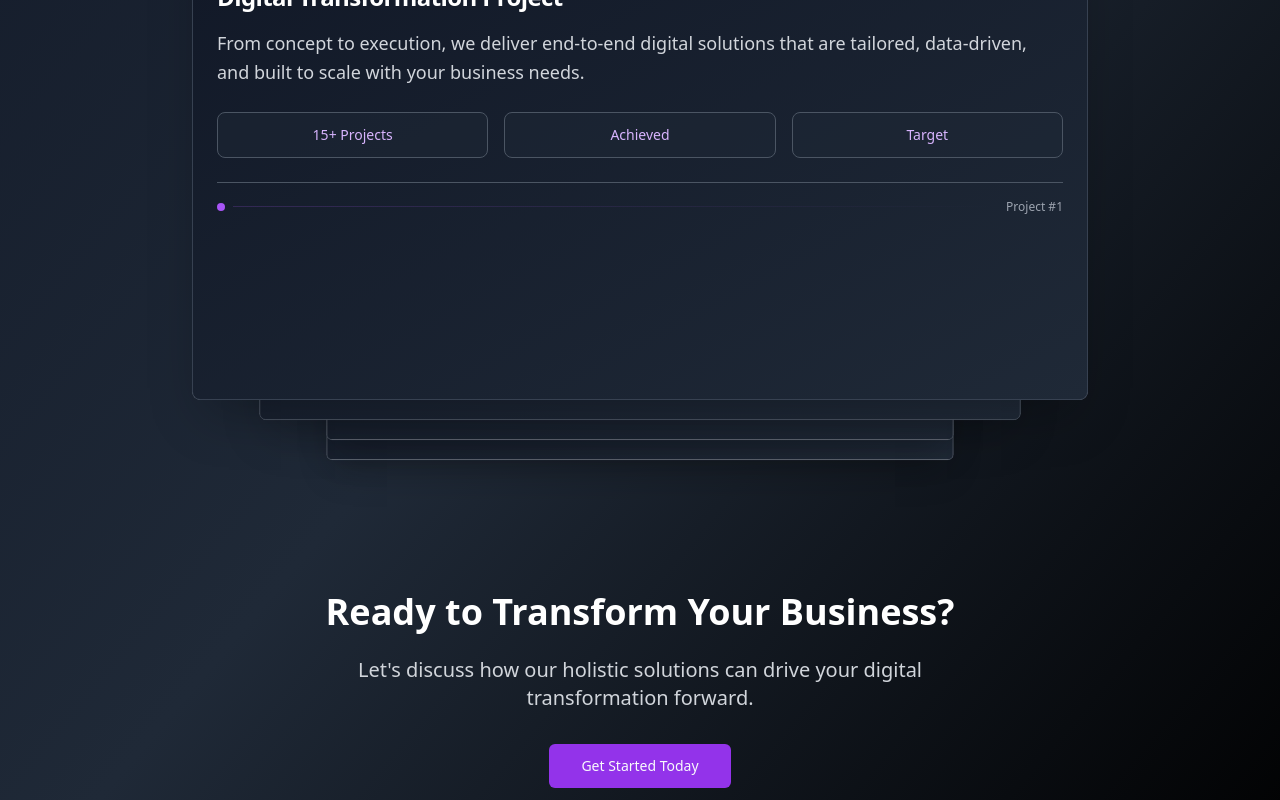
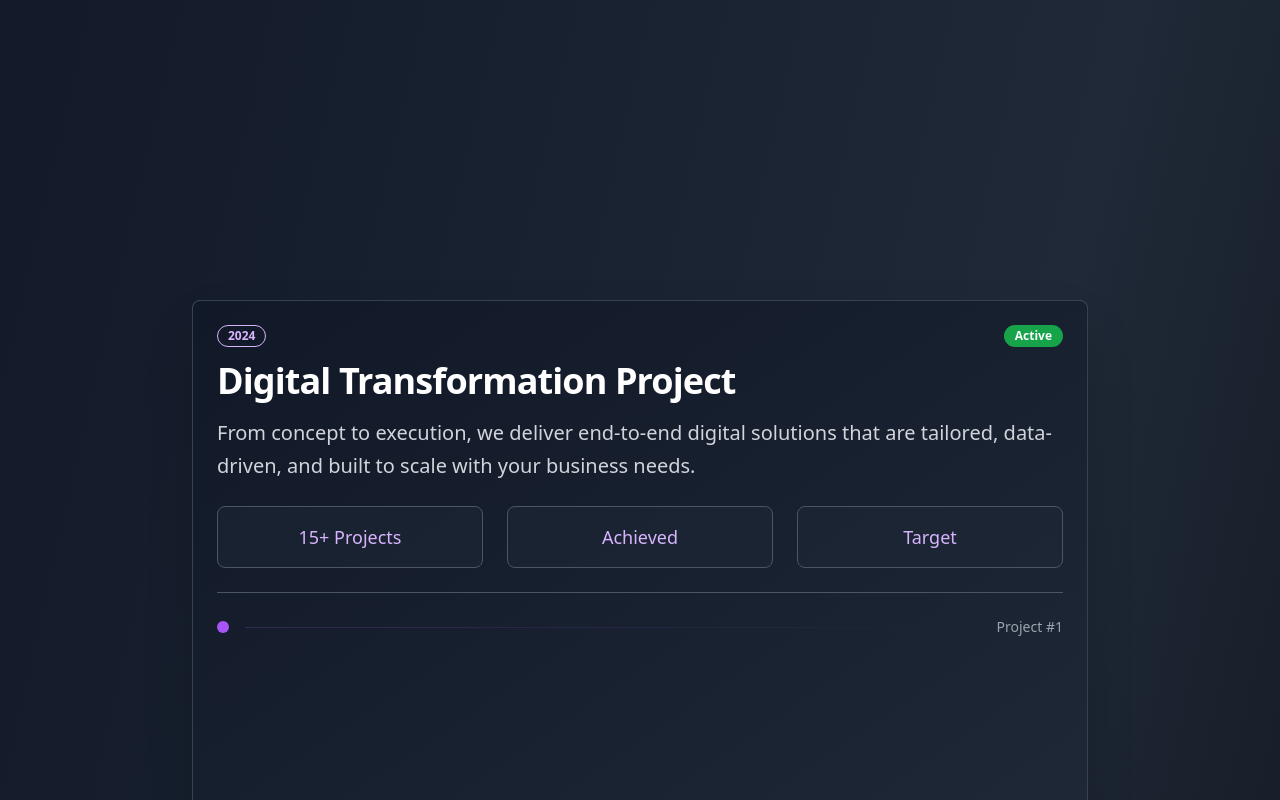
Before and after one commit to bytesameer/card-stack, a React (Vite) app: page / in a window 1280 px wide. Shown: the part 600-1400 px from the top of the page. Built offline with nearby package versions, Linux system fonts and the light colour scheme.

Commit message:
Refactor: Implement scroll behavior from reference site
Implement scroll-driven card stacking animation similar to the reference site.

```diff
--- a/src/components/CardStack.tsx
+++ b/src/components/CardStack.tsx
@@ -1,172 +1,86 @@
 
-import React, { useRef, useEffect, useState } from 'react';
+import React, { useRef, useEffect } from 'react';
 import { gsap } from 'gsap';
 import { ScrollTrigger } from 'gsap/ScrollTrigger';
 import CardStackItem from './CardStackItem';
 import { Card } from '@/types/Card';
 
-// Register GSAP plugins
 gsap.registerPlugin(ScrollTrigger);
 
 interface CardStackProps {
   cards: Card[];
-  containerHeight?: string;
 }
 
-const CardStack: React.FC<CardStackProps> = ({
-  cards,
-  containerHeight = '50vh'
-}) => {
+const CardStack: React.FC<CardStackProps> = ({ cards }) => {
   const containerRef = useRef<HTMLDivElement>(null);
   const cardRefs = useRef<(HTMLDivElement | null)[]>([]);
-  const [currentIndex, setCurrentIndex] = useState(0);
-  const [isAnimating, setIsAnimating] = useState(false);
 
   useEffect(() => {
     const container = containerRef.current;
     if (!container || cards.length === 0) return;
 
-    // Set initial positions and scales
+    // Clear any existing ScrollTriggers
+    ScrollTrigger.getAll().forEach(trigger => trigger.kill());
+
+    // Set initial positions for all cards
     cardRefs.current.forEach((card, index) => {
       if (card) {
-        const scale = Math.max(0.7, 1 - (index * 0.15));
-        const yOffset = index * 20;
-
         gsap.set(card, {
-          scale: scale,
-          y: yOffset,
-          zIndex: 10 - index,
-          transformOrigin: 'center bottom'
+          yPercent: index === 0 ? 0 : 100,
+          zIndex: cards.length - index
         });
       }
     });
 
-    let wheelTimeout: NodeJS.Timeout;
+    // Create scroll animations for each card
+    cardRefs.current.forEach((card, index) => {
+      if (card && index > 0) {
+        const previousCard = cardRefs.current[index - 1];
 
-    const handleWheel = (e: WheelEvent) => {
-      if (isAnimating) return;
+        ScrollTrigger.create({
+          trigger: container,
+          start: `top+=${index * window.innerHeight * 0.8} top`,
+          end: `top+=${(index + 1) * window.innerHeight * 0.8} top`,
+          scrub: 1,
+          onUpdate: (self) => {
+            const progress = self.progress;
 
-      e.preventDefault();
+            // Animate current card sliding up
+            gsap.to(card, {
+              yPercent: 100 - (progress * 100),
+              duration: 0.1,
+              ease: "none"
+            });
 
-      clearTimeout(wheelTimeout);
-      wheelTimeout = setTimeout(() => {
-        const direction = e.deltaY > 0 ? 1 : -1;
-
-        if (direction > 0 && currentIndex < cards.length - 1) {
-          // Scroll down - next card
-          animateToNext();
-        } else if (direction < 0 && currentIndex > 0) {
-          // Scroll up - previous card
-          animateToPrevious();
-        } else if (currentIndex === cards.length - 1 && direction > 0) {
-          // Allow normal page scroll after last card
-          document.body.style.overflow = 'auto';
-          return;
-        }
-      }, 50);
-    };
-
-    const animateToNext = () => {
-      if (currentIndex >= cards.length - 1) return;
-
-      setIsAnimating(true);
-      const nextIndex = currentIndex + 1;
-
-      // Animate current card out (scale down and move up)
-      const currentCard = cardRefs.current[currentIndex];
-      if (currentCard) {
-        gsap.to(currentCard, {
-          scale: 0.7,
-          y: -100,
-          duration: 0.5,
-          ease: 'power2.out'
+            // Animate previous card sliding up and out
+            if (previousCard) {
+              gsap.to(previousCard, {
+                yPercent: -(progress * 100),
+                duration: 0.1,
+                ease: "none"
               });
             }
-
-      // Animate all cards to new positions
-      cardRefs.current.forEach((card, index) => {
-        if (card && index > currentIndex) {
-          const newScale = Math.max(0.7, 1 - ((index - nextIndex) * 0.15));
-          const newY = (index - nextIndex) * 20;
-
-          gsap.to(card, {
-            scale: newScale,
-            y: newY,
-            duration: 0.5,
-            ease: 'power2.out',
-            onComplete: index === nextIndex ? () => {
-              setCurrentIndex(nextIndex);
-              setIsAnimating(false);
-            } : undefined
+          }
         });
       }
     });
-    };
-
-    const animateToPrevious = () => {
-      if (currentIndex <= 0) return;
-
-      setIsAnimating(true);
-      const prevIndex = currentIndex - 1;
-
-      // Animate all cards to new positions
-      cardRefs.current.forEach((card, index) => {
-        if (card) {
-          const newScale = Math.max(0.7, 1 - ((index - prevIndex) * 0.15));
-          const newY = (index - prevIndex) * 20;
-
-          gsap.to(card, {
-            scale: newScale,
-            y: newY,
-            duration: 0.5,
-            ease: 'power2.out',
-            onComplete: index === prevIndex ? () => {
-              setCurrentIndex(prevIndex);
-              setIsAnimating(false);
-            } : undefined
-          });
-        }
-      });
-    };
-
-    // Prevent normal scrolling when in card stack area
-    document.body.style.overflow = 'hidden';
-    container.addEventListener('wheel', handleWheel, { passive: false });
 
     return () => {
-      container.removeEventListener('wheel', handleWheel);
-      clearTimeout(wheelTimeout);
-      document.body.style.overflow = 'auto';
       ScrollTrigger.getAll().forEach(trigger => trigger.kill());
     };
-  }, [cards.length, currentIndex, isAnimating]);
+  }, [cards.length]);
 
   const setCardRef = (index: number) => (el: HTMLDivElement | null) => {
     cardRefs.current[index] = el;
   };
 
-  // Support for reduced motion
-  useEffect(() => {
-    const mediaQuery = window.matchMedia('(prefers-reduced-motion: reduce)');
-    if (mediaQuery.matches) {
-      gsap.globalTimeline.timeScale(0.1);
-    }
-  }, []);
-
   return (
     <div
       ref={containerRef}
-      className="card-stack-container relative mx-auto max-w-4xl px-4"
-      style={{ height: containerHeight }}
-      role="group"
-      aria-label="Interactive card stack"
-      aria-live="polite"
-      aria-describedby="card-stack-instructions"
+      className="relative"
+      style={{ height: `${cards.length * 100}vh` }}
     >
-      <div className="sr-only" id="card-stack-instructions">
-        Use scroll wheel or swipe to navigate through cards. Currently showing card {currentIndex + 1} of {cards.length}.
-      </div>
-
+      <div className="sticky top-0 h-screen overflow-hidden">
         {cards.map((card, index) => (
           <CardStackItem
             key={card.id}
@@ -175,17 +89,6 @@ const CardStack: React.FC<CardStackProps> = ({
             ref={setCardRef(index)}
           />
         ))}
-
-      {/* Progress indicator */}
-      <div className="absolute bottom-4 left-1/2 transform -translate-x-1/2 flex space-x-2">
-        {cards.map((_, index) => (
-          <div
-            key={index}
-            className={`w-2 h-2 rounded-full transition-colors duration-300 ${
-              index === currentIndex ? 'bg-purple-500' : 'bg-gray-600'
-            }`}
-          />
-        ))}
       </div>
     </div>
   );
--- a/src/components/CardStackItem.tsx
+++ b/src/components/CardStackItem.tsx
@@ -14,10 +14,9 @@ const CardStackItem = React.forwardRef<HTMLDivElement, CardStackItemProps>(
     return (
       <div
         ref={ref}
-        className="card-stack-item absolute inset-0 w-full"
-        style={{ zIndex: 10 - index }}
+        className="absolute inset-0 w-full h-full flex items-center justify-center p-8"
       >
-        <Card className="h-full bg-gradient-to-br from-gray-900 to-gray-800 border-gray-700 text-white shadow-2xl hover:shadow-3xl transition-shadow duration-300 group hover:border-purple-500/50">
+        <Card className="w-full max-w-4xl h-[600px] bg-gradient-to-br from-gray-900 to-gray-800 border-gray-700 text-white shadow-2xl">
           <CardHeader className="pb-4">
             <div className="flex justify-between items-start mb-2">
               <Badge variant="outline" className="text-purple-300 border-purple-300">
@@ -30,20 +29,20 @@ const CardStackItem = React.forwardRef<HTMLDivElement, CardStackItemProps>(
                 {card.status}
               </Badge>
             </div>
-            <CardTitle className="text-2xl font-bold text-white group-hover:text-purple-300 transition-colors">
+            <CardTitle className="text-4xl font-bold text-white">
               {card.title}
             </CardTitle>
           </CardHeader>
           <CardContent className="space-y-6">
-            <CardDescription className="text-gray-300 text-lg leading-relaxed">
+            <CardDescription className="text-gray-300 text-xl leading-relaxed">
               {card.description}
             </CardDescription>
 
             {card.achievements && (
-              <div className="grid grid-cols-3 gap-4">
+              <div className="grid grid-cols-3 gap-6">
                 {card.achievements.map((achievement, idx) => (
-                  <div key={idx} className="text-center p-3 bg-gray-800/50 rounded-lg border border-gray-600">
-                    <div className="text-sm font-medium text-purple-300">
+                  <div key={idx} className="text-center p-4 bg-gray-800/50 rounded-lg border border-gray-600">
+                    <div className="text-lg font-medium text-purple-300">
                       {achievement}
                     </div>
                   </div>
@@ -51,10 +50,10 @@ const CardStackItem = React.forwardRef<HTMLDivElement, CardStackItemProps>(
               </div>
             )}
 
-            <div className="flex items-center justify-between pt-4 border-t border-gray-600">
-              <div className="w-2 h-2 bg-purple-500 rounded-full"></div>
-              <div className="flex-1 h-px bg-gradient-to-r from-purple-500/20 to-transparent ml-2"></div>
-              <span className="text-xs text-gray-400 ml-2">Project #{card.id}</span>
+            <div className="flex items-center justify-between pt-6 border-t border-gray-600">
+              <div className="w-3 h-3 bg-purple-500 rounded-full"></div>
+              <div className="flex-1 h-px bg-gradient-to-r from-purple-500/20 to-transparent ml-4"></div>
+              <span className="text-sm text-gray-400 ml-4">Project #{card.id}</span>
             </div>
           </CardContent>
         </Card>
--- a/src/pages/Index.tsx
+++ b/src/pages/Index.tsx
@@ -8,7 +8,7 @@ const Index = () => {
   return (
     <div className="min-h-screen bg-gradient-to-br from-gray-900 via-gray-800 to-black">
       {/* Hero Section */}
-      <div className="container mx-auto px-4 py-16 text-center">
+      <div className="container mx-auto px-4 py-16 text-center min-h-screen flex flex-col justify-center">
         <h1 className="text-5xl font-bold mb-6 text-white">
           Holistic Solutions
         </h1>
@@ -26,25 +26,45 @@ const Index = () => {
       </div>
 
       {/* Card Stack Section */}
-      <div className="py-16">
-        <div className="container mx-auto px-4 text-center mb-12">
-          <h2 className="text-3xl font-bold text-white mb-4">Our Projects</h2>
-          <p className="text-gray-400">Scroll to explore our latest projects and achievements</p>
+      <CardStack cards={cardData} />
+
+      {/* Demo Content After Cards */}
+      <div className="min-h-screen bg-gradient-to-br from-purple-900 via-blue-900 to-black">
+        <div className="container mx-auto px-4 py-32">
+          <div className="text-center text-white mb-16">
+            <h2 className="text-4xl font-bold mb-6">Ready to Transform Your Business?</h2>
+            <p className="text-xl text-gray-300 mb-8 max-w-2xl mx-auto">
+              Let's discuss how our holistic solutions can drive your digital transformation forward.
+            </p>
+            <Button size="lg" className="bg-purple-600 hover:bg-purple-700">
+              Get Started Today
+            </Button>
+          </div>
+
+          <div className="grid grid-cols-1 md:grid-cols-3 gap-8 mt-16">
+            <div className="p-6 bg-gray-800/50 rounded-lg border border-gray-600">
+              <h3 className="text-xl font-bold text-white mb-4">Innovation</h3>
+              <p className="text-gray-300">Cutting-edge solutions that drive business growth</p>
+            </div>
+            <div className="p-6 bg-gray-800/50 rounded-lg border border-gray-600">
+              <h3 className="text-xl font-bold text-white mb-4">Scalability</h3>
+              <p className="text-gray-300">Built to grow with your business needs</p>
+            </div>
+            <div className="p-6 bg-gray-800/50 rounded-lg border border-gray-600">
+              <h3 className="text-xl font-bold text-white mb-4">Support</h3>
+              <p className="text-gray-300">24/7 dedicated support for your success</p>
+            </div>
+          </div>
         </div>
-
-        <CardStack cards={cardData} containerHeight="60vh" />
       </div>
 
-      {/* Additional Content Section */}
-      <div className="py-32 container mx-auto px-4">
-        <div className="text-center text-white">
-          <h2 className="text-4xl font-bold mb-6">Ready to Transform Your Business?</h2>
-          <p className="text-xl text-gray-300 mb-8 max-w-2xl mx-auto">
-            Let's discuss how our holistic solutions can drive your digital transformation forward.
+      {/* Additional Demo Content */}
+      <div className="min-h-screen bg-gradient-to-br from-gray-900 to-black flex items-center">
+        <div className="container mx-auto px-4 text-center">
+          <h2 className="text-5xl font-bold text-white mb-8">The Future is Here</h2>
+          <p className="text-2xl text-gray-400 max-w-4xl mx-auto">
+            Experience seamless integration of technology and business strategy that propels your organization into the digital age.
           </p>
-          <Button size="lg" className="bg-purple-600 hover:bg-purple-700">
-            Get Started Today
-          </Button>
         </div>
       </div>
     </div>
```
Lines whose indentation alone changed are shown as unchanged.
